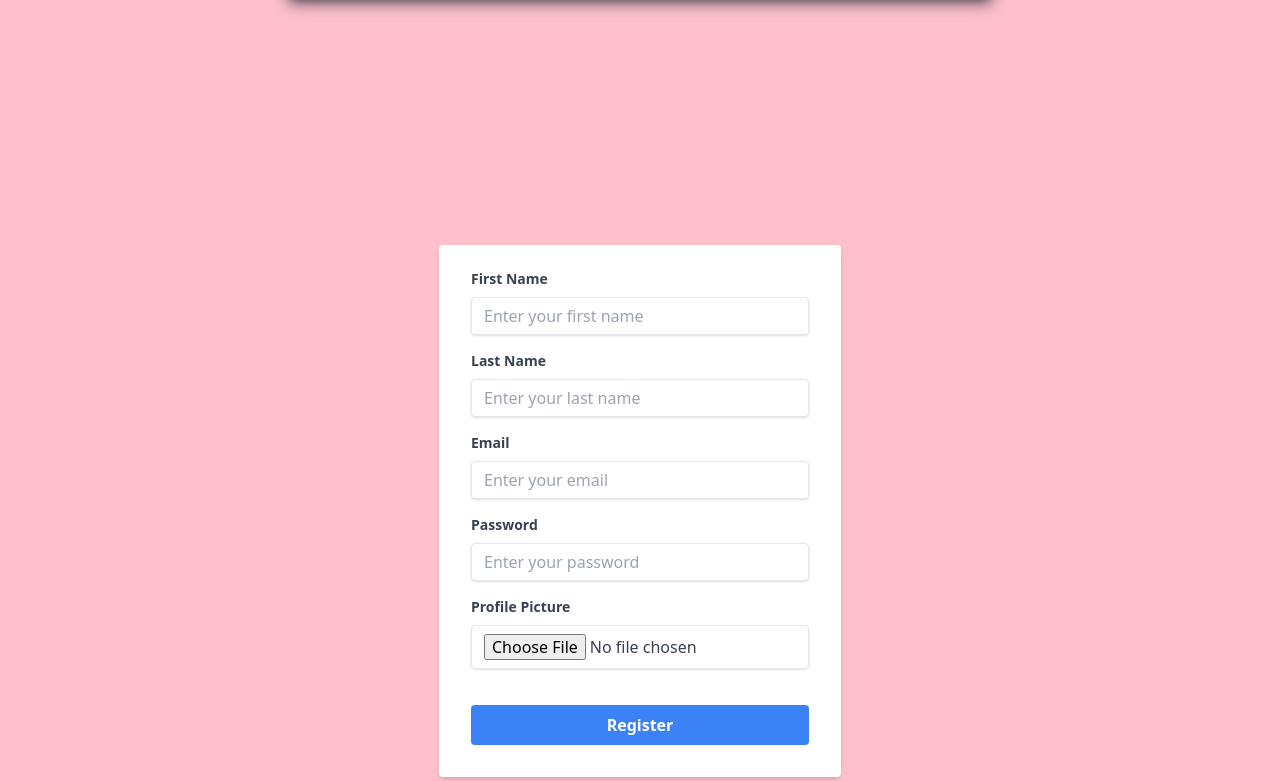
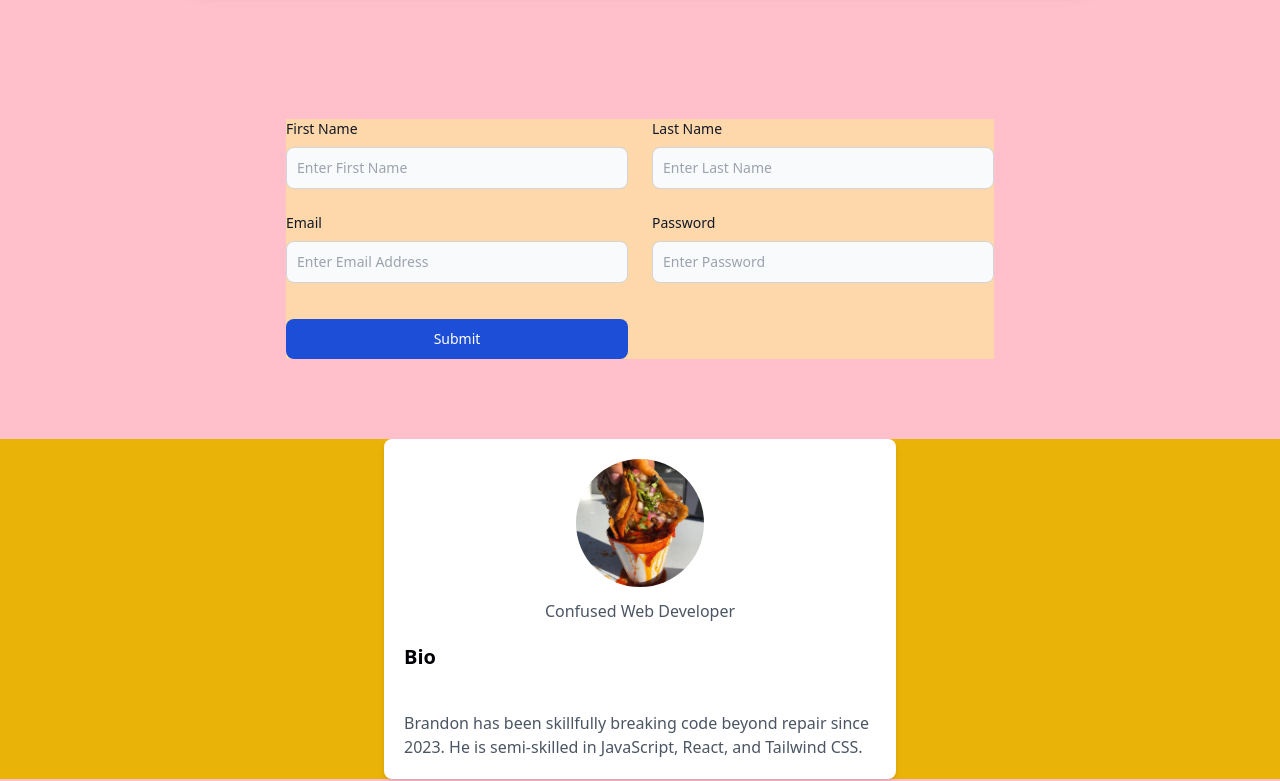
Before and after one commit to nooburger81/gtbc-pro3, a React (Create React App) app in the folder client/: page / in a window 1280 px wide. Shown: the part 721-1502 px from the top of the page. Built offline with nearby package versions, Linux system fonts and the light colour scheme; no server answers; the HTML template or start-up script is replaced by a standard one.

Commit message:
buggin' out

```diff
--- a/client/src/App.js
+++ b/client/src/App.js
@@ -1,10 +1,10 @@
 import { ApolloClient, InMemoryCache, ApolloProvider } from '@apollo/client';
 import Home from './components/Home';
 import Login from './components/Login';
-import Register from './components/Register';
 import Profile from './components/Profile';
 import MyQuizzes from './components/MyQuizzes';
 import QuizBox from './components/QuizBox';
+import RegisterForm from './components/RegisterForm';
 
 const client = new ApolloClient({
   uri: '/graphql',
@@ -14,11 +14,10 @@ const client = new ApolloClient({
 function App() {
   return (
     <ApolloProvider client={client}>
-      <div className="container mx-auto">
-        hi
+      <div>
       <Home />
       <Login />
-      <Register />
+      <RegisterForm />
       <Profile />
       <MyQuizzes />
       <QuizBox />
--- a/client/src/components/Home.jsx
+++ b/client/src/components/Home.jsx
@@ -3,22 +3,10 @@ import { useQuery } from '@apollo/client';
 
 
 const Home = () => {
-    const { loading, data } = useQuery(VIEW_PLAYERS);
-    const players = data?.viewPlayers || [];
+
     return (
         <div>
-            {loading ?
-            <h1>Loading...</h1>
-        : <div>
-            {players.map((player, i) => {
-                return (
-                    <div key={i}>
-                        {player.email}
-                    </div>
-                )
-            })}
-        </div>
-        }
+           Whatchoo Know 'Bout Me?'
         </div>
     )
 }
--- a/client/src/components/Profile.jsx
+++ b/client/src/components/Profile.jsx
@@ -1,18 +1,19 @@
 import React from 'react'
 import Brandon from '../assets/mexilovefood.webp'
 
-const ProfileCard = () => {
+const Profile = ({ }) => {
+
   return (
     <div name='profile' className="bg-yellow-500">
   <div className="max-w-lg mx-auto my-10 bg-white rounded-lg shadow-md p-5">
     <img className="w-32 h-32 rounded-full mx-auto" src={Brandon} alt="green geometry" />
-    <h2 className="text-center text-2xl font-semibold mt-3">Brandon S.</h2>
+    <h2 className="text-center text-2xl font-semibold mt-3"> {} </h2>
     <p className="text-center text-gray-600 mt-1">Confused Web Developer</p>
-    <div className="flex justify-center mt-5">
+    {/* <div className="flex justify-center mt-5">
       <a href="#" className="text-blue-500 hover:text-blue-700 mx-3">My Quizzes</a>
       <a href="#" className="text-blue-500 hover:text-blue-700 mx-3">Create A Quiz</a>
       <a href="#" className="text-blue-500 hover:text-blue-700 mx-3">Take A Quiz</a>
-    </div>
+    </div> */}
     <div className="mt-5">
       <h3 className="text-xl font-semibold">Bio</h3>
       <p className="text-gray-600 mt-2">Brandon has been skillfully breaking code beyond repair since 2023. He is semi-skilled in JavaScript, React, and Tailwind CSS.</p>
@@ -22,4 +23,4 @@ const ProfileCard = () => {
   )
 }
 
-export default ProfileCard
+export default Profile
--- a/client/src/components/Register.jsx
+++ /dev/null
@@ -1,127 +0,0 @@
-import React, { useState } from 'react';
-
-const RegisterForm = () => {
-  const [firstName, setFirstName] = useState('');
-  const [lastName, setLastName] = useState('');
-  const [email, setEmail] = useState('');
-  const [password, setPassword] = useState('');
-  const [profilePicture, setProfilePicture] = useState(null);
-
-  const handleFirstNameChange = (e) => {
-    setFirstName(e.target.value);
-  };
-
-  const handleLastNameChange = (e) => {
-    setLastName(e.target.value);
-  };
-
-  const handleEmailChange = (e) => {
-    setEmail(e.target.value);
-  };
-
-  const handlePasswordChange = (e) => {
-    setPassword(e.target.value);
-  };
-
-  const handleProfilePictureChange = (e) => {
-    setProfilePicture(e.target.files[0]);
-  };
-
-  const handleSubmit = (e) => {
-    e.preventDefault();
-    // Perform registration logic here
-    console.log('Registration data:', { firstName, lastName, email, password, profilePicture });
-    // Reset form fields
-    setFirstName('');
-    setLastName('');
-    setEmail('');
-    setPassword('');
-    setProfilePicture(null);
-  };
-
-  return (
-    <div className="flex justify-center items-center h-screen">
-      <form className="bg-white shadow-md rounded px-8 pt-6 pb-8 mb-4" onSubmit={handleSubmit}>
-        <div className="mb-4">
-          <label className="block text-gray-700 text-sm font-bold mb-2" htmlFor="firstName">
-            First Name
-          </label>
-          <input
-            className="shadow appearance-none border rounded w-full py-2 px-3 text-gray-700 leading-tight focus:outline-none focus:shadow-outline"
-            id="firstName"
-            type="text"
-            placeholder="Enter your first name"
-            value={firstName}
-            onChange={handleFirstNameChange}
-            required
-          />
-        </div>
-        <div className="mb-4">
-          <label className="block text-gray-700 text-sm font-bold mb-2" htmlFor="lastName">
-            Last Name
-          </label>
-          <input
-            className="shadow appearance-none border rounded w-full py-2 px-3 text-gray-700 leading-tight focus:outline-none focus:shadow-outline"
-            id="lastName"
-            type="text"
-            placeholder="Enter your last name"
-            value={lastName}
-            onChange={handleLastNameChange}
-            required
-          />
-        </div>
-        <div className="mb-4">
-          <label className="block text-gray-700 text-sm font-bold mb-2" htmlFor="email">
-            Email
-          </label>
-          <input
-            className="shadow appearance-none border rounded w-full py-2 px-3 text-gray-700 leading-tight focus:outline-none focus:shadow-outline"
-            id="email"
-            type="email"
-            placeholder="Enter your email"
-            value={email}
-            onChange={handleEmailChange}
-            required
-          />
-        </div>
-        <div className="mb-4">
-          <label className="block text-gray-700 text-sm font-bold mb-2" htmlFor="password">
-            Password
-          </label>
-          <input
-            className="shadow appearance-none border rounded w-full py-2 px-3 text-gray-700 leading-tight focus:outline-none focus:shadow-outline"
-            id="password"
-            type="password"
-            placeholder="Enter your password"
-            value={password}
-            onChange={handlePasswordChange}
-            required
-          />
-        </div>
-        <div className="mb-6">
-          <label className="block text-gray-700 text-sm font-bold mb-2" htmlFor="profilePicture">
-            Profile Picture
-          </label>
-          <input
-            className="shadow appearance-none border rounded w-full py-2 px-3 text-gray-700 leading-tight focus:outline-none focus:shadow-outline"
-            id="profilePicture"
-            type="file"
-            accept="image/*"
-            onChange={handleProfilePictureChange}
-            required
-          />
-        </div>
-        <div className="flex items-center justify-between">
-          <button
-            className="bg-blue-500 hover:bg-blue-700 text-white font-bold py-2 px-4 rounded focus:outline-none focus:shadow-outline"
-            type="submit"
-          >
-            Register
-          </button>
-        </div>
-      </form>
-    </div>
-  );
-};
-
-export default RegisterForm;
--- /dev/null
+++ b/client/src/components/RegisterForm.jsx
@@ -0,0 +1,86 @@
+import React, { useState } from 'react';
+
+import { useMutation } from '@apollo/client';
+import { ADD_PLAYERS } from '../utils/mutations';
+
+const RegisterForm = () => {
+
+  const [ playerInfo, setPlayerInfo ] = useState({
+    firstName: '',
+    lastName: '',
+    email: '',
+    password: ''
+  });
+
+  const [mutatePlayers, { error }] = useMutation(ADD_PLAYERS);
+
+  const handleInputChange = async (e) => {
+    const { firstName, value } = e.target;
+    console.log(firstName);
+    console.log(value);
+    console.log('did the state change', playerInfo)
+    setPlayerInfo({...playerInfo, [firstName]: value });
+  }
+
+const handleFormSubmit = async (e) => {
+  e.preventDefault();
+  try {
+    const { data } = await mutatePlayers({
+          variables: {
+            ...playerInfo
+          }
+          })
+          window.location.reload();
+          console.log(data);
+        } catch (err) {
+          console.log(err);
+        }
+
+  }
+
+  return (
+    <section className="container">
+            <div className="row bg-orange-200">
+            <form onSubmit={handleFormSubmit}>
+            <div className="grid gap-6 mb-6 md:grid-cols-2">
+                <div>
+                    <label className="block mb-2 text-sm font-medium text-gray-900 dark:text-white">First Name</label>
+                    <input type="text" id="firstName" className="bg-gray-50 border border-gray-300 text-gray-900 text-sm rounded-lg focus:ring-blue-500 focus:border-blue-500 block w-full p-2.5 dark:bg-gray-700 dark:border-gray-600 dark:placeholder-gray-400 dark:text-white dark:focus:ring-blue-500 dark:focus:border-blue-500" placeholder="Enter First Name"
+                    name="firstName"
+                    value={playerInfo.firstName}
+                    onChange={handleInputChange}
+                    required />
+                </div>
+                <div>
+                    <label className="block mb-2 text-sm font-medium text-gray-900 dark:text-white">Last Name</label>
+                    <input type="text" id="lastName" className="bg-gray-50 border border-gray-300 text-gray-900 text-sm rounded-lg focus:ring-blue-500 focus:border-blue-500 block w-full p-2.5 dark:bg-gray-700 dark:border-gray-600 dark:placeholder-gray-400 dark:text-white dark:focus:ring-blue-500 dark:focus:border-blue-500" placeholder="Enter Last Name"
+                    name="lastName"
+                    value={playerInfo.lastName}
+                    onChange={handleInputChange}
+                    required />
+                </div>
+                <div>
+                    <label className="block mb-2 text-sm font-medium text-gray-900 dark:text-white">Email</label>
+                    <input type="number" id="email" className="bg-gray-50 border border-gray-300 text-gray-900 text-sm rounded-lg focus:ring-blue-500 focus:border-blue-500 block w-full p-2.5 dark:bg-gray-700 dark:border-gray-600 dark:placeholder-gray-400 dark:text-white dark:focus:ring-blue-500 dark:focus:border-blue-500" placeholder="Enter Email Address"
+                    name="email"
+                    value={playerInfo.email}
+                    onChange={handleInputChange}
+                    required />
+                </div>
+                <div>
+                    <label className="block mb-2 text-sm font-medium text-gray-900 dark:text-white">Password</label>
+                    <input type="text" id="password" className="bg-gray-50 border border-gray-300 text-gray-900 text-sm rounded-lg focus:ring-blue-500 focus:border-blue-500 block w-full p-2.5 dark:bg-gray-700 dark:border-gray-600 dark:placeholder-gray-400 dark:text-white dark:focus:ring-blue-500 dark:focus:border-blue-500" placeholder="Enter Password"
+                    name="password"
+                    value={playerInfo.password}
+                    onChange={handleInputChange}
+                    required />
+                </div>
+                    <button type="submit" className="text-white bg-blue-700 hover:bg-blue-800 focus:ring-4 focus:outline-none focus:ring-blue-300 font-medium rounded-lg text-sm w-full sm:w-auto px-5 py-2.5 text-center dark:bg-blue-600 dark:hover:bg-blue-700 dark:focus:ring-blue-800">Submit</button>
+            </div>
+            </form>
+        </div>
+    </section>
+  );
+};
+
+export default RegisterForm;
--- a/client/src/utils/mutations.js
+++ b/client/src/utils/mutations.js
@@ -1,7 +1,7 @@
 import { gql } from '@apollo/client';
 
-export const ADD_PLAYER = gql`
-mutation mutateUsers($firstName: String!, $lastName: String!, $email: String!, $password: String!) {
+export const ADD_PLAYERS = gql`
+mutation mutatePlayers($firstName: String!, $lastName: String!, $email: String!, $password: String!) {
     addUser(firstName: $firstName, lastName: $lastName, email: $email, password: $password) {
       _id
       firstName
```
